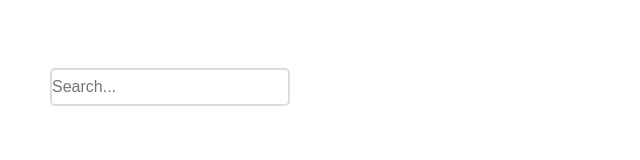
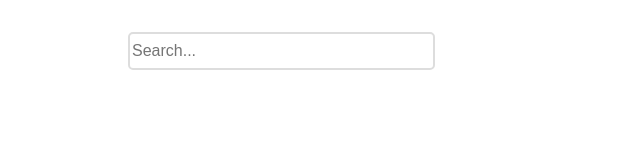
Before and after one commit to JesNetWD/CSS-Projects, a plain HTML site: page Expanding Search Bar/index.html in a window 1280 px wide. Shown: the whole page, without its empty margins (0-640 px from the left). Drawn offline with Linux system fonts and the light colour scheme.

Commit message:
Update Finished Search Bar

```diff
--- a/Expanding Search Bar/index.html
+++ b/Expanding Search Bar/index.html
@@ -7,8 +7,8 @@
     <link rel="stylesheet" href="./styles.css" />
   </head>
   <body>
-    <label for="search-field" class="sr-only">Search Bar</label>
     <div class="container">
+      <label for="search-field" class="sr-only">Search Bar</label>
       <input
         type="search"
         placeholder="Search..."
--- a/Expanding Search Bar/styles.css
+++ b/Expanding Search Bar/styles.css
@@ -5,26 +5,42 @@ body {
 }
 
 .container {
-  width: 75%;
+  width: 80%;
+  margin: auto;
+  padding: 2em;
+  min-width: 320px;
 }
 
 .sr-only {
-  visibility: hidden;
+  position: absolute; /* Remove the text from the normal flow */
+  width: 1px; /* Set the width to the smallest possible size */
+  height: 1px; /* Set the height to the smallest possible size */
+  margin: -1px; /* Negative margin ensures that the element is off-screen */
+  padding: 0; /* Remove any padding */
+  border: 0; /* Remove any border */
+  clip: rect(0, 0, 0, 0); /* Clip the element so it doesn't occupy any space */
+  overflow: hidden; /* Hide any content overflowing */
 }
 
-input {
-  padding: 0.5em 0;
-  margin: 50px;
+.search-bar {
+  border: 2px solid #ddd;
   border-radius: 5px;
-  width: 25%;
-  border: 2px solid #ddd;
-  color: #bbb;
+  width: 30%;
+  line-height: 2;
   font-size: 1rem;
-  transition: all 1s 0.4s ease;
+  transition: width 0.8s 0.2s ease, border-color 0.2s ease;
+  outline: none;
 }
 
-input:hover,
-image:active {
+.search-bar:focus {
   width: 100%;
-  border: 2px solid #336fd5;
+  border-color: #3a71ca;
 }
+
+.search-bar::placeholder {
+  font-weight: 200;
+}
+
+input:focus::placeholder {
+  opacity: 0;
+}
```
